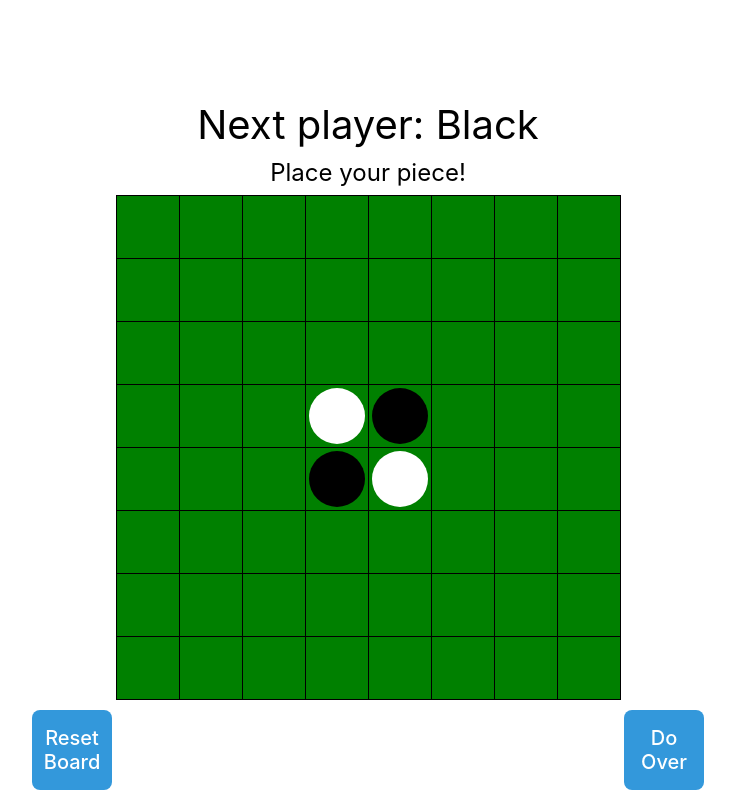
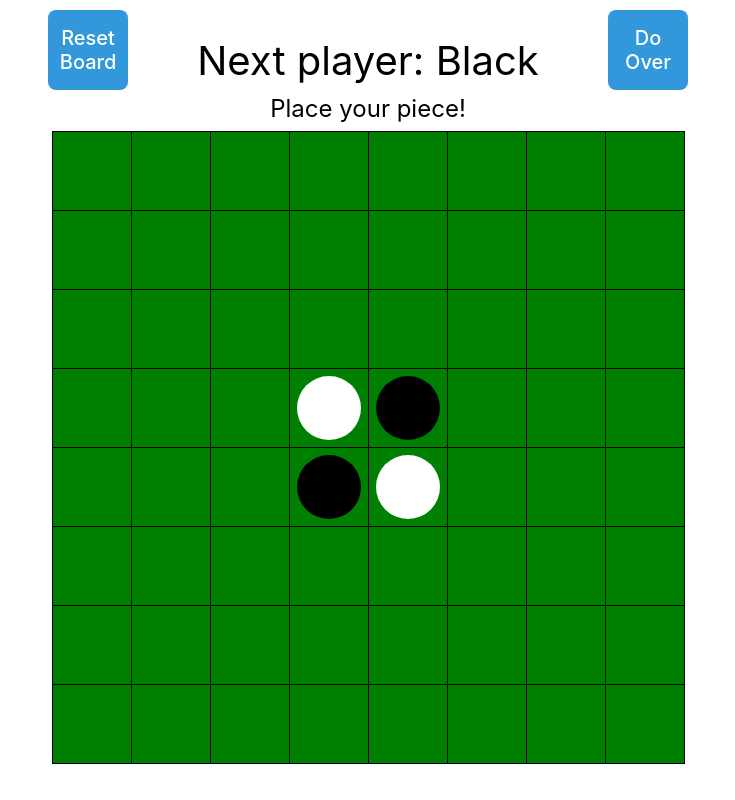
Before and after one commit to ryuryu-ymj/reversi-webapp, a React (Vite) app: page / in a window 1280 px wide. Shown: the whole page, without its empty margins (272-1007 px from the left). Built offline with nearby package versions, Linux system fonts and the light colour scheme.

Commit message:
Update:スマホの縦横比でも表示されるよう微修正

```diff
--- a/src/App.css
+++ b/src/App.css
@@ -26,13 +26,13 @@ html, body {
 
 .nextplayer {
   color: hsl(0, 0%, 0%);
-  font-size: 5vh;
+  font-size: min(5vh,5vw);
   text-align: center;
 }
 
 .status {
   color: hsl(0, 0%, 0%);
-  font-size: 3vh;
+  font-size: min(3vh,3vw);
   margin-bottom: 5px;
   text-align: center;
 }
@@ -59,11 +59,11 @@ html, body {
   border: 1px solid #000000;
   float: left;
   line-height: 50px;
-  height: 8vh;
+  height: min(10vw,10vh);
   margin-right: -1px;
   margin-top: -1px;
   padding: 0;
-  width: 8vh;
+  width: min(10vh,10vw);
   display: flex;
   justify-content: center;
   align-items: center;
@@ -72,7 +72,7 @@ html, body {
 
 .App-header {
   background-color: #282c34;
-  min-height: 100vh;
+  min-height: 10vh;
   display: flex;
   flex-direction: column;
   align-items: center;
@@ -86,8 +86,8 @@ html, body {
 }
 
 .disc {
-  width: 7vh;
-  height: 7vh;
+  width: min(8vw,8vh);
+  height: min(8vw,8vh);
   border-radius: 50%;
 }
 
@@ -103,7 +103,7 @@ html, body {
 
 .button-container {
   position: absolute;
-  bottom: 0;
+  top: 0;
   width: 100%;
   display: flex;
   justify-content: center;
@@ -127,9 +127,9 @@ html, body {
 }
 
 .resetBoard {
-  transform: translateX(-20vw);
+  transform: translateX(max(-30vw,-30vh));
 }
 
 .doOver {
-  transform: translateX(20vw);
+  transform: translateX(min(30vw,30vh));
 }
```
